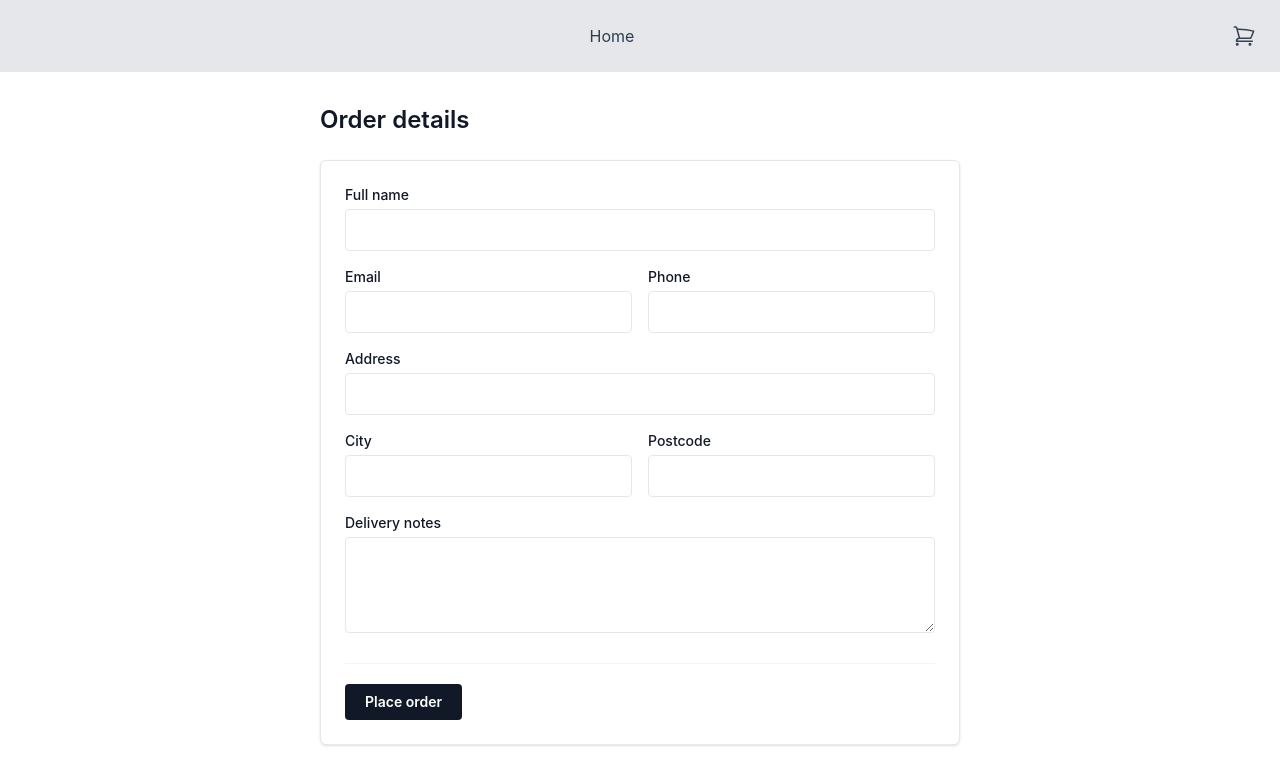
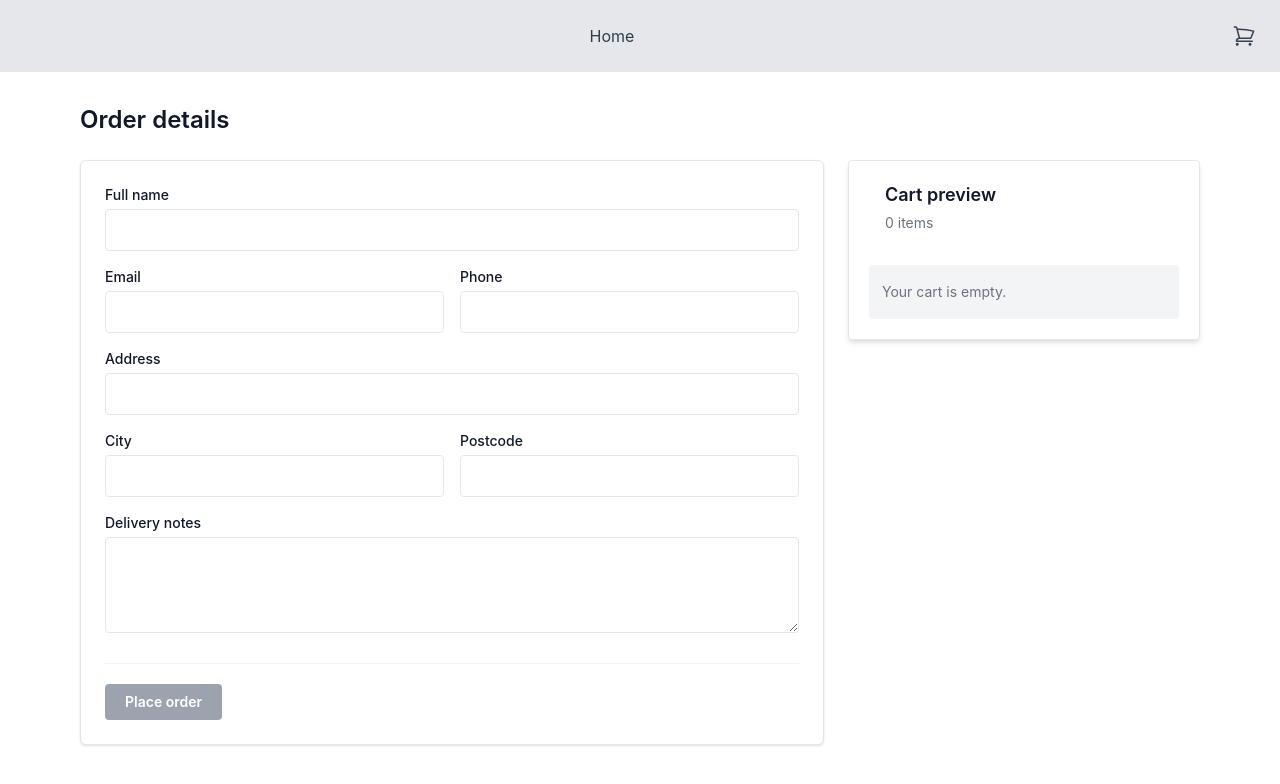
Before and after one commit to ellacoultish/vue-app, a Vue app in the folder vue-app/: page /order in a window 1280 px wide. Shown: the top 784 px of the page. Built offline with nearby package versions, Linux system fonts and the light colour scheme; the HTML template or start-up script is replaced by a standard one.

Commit message:
added cartPreview component, show cart on checkout

```diff
--- a/vue-app/src/components/Product/BasketPopout.vue
+++ b/vue-app/src/components/Product/BasketPopout.vue
@@ -1,11 +1,16 @@
 <template>
-  <div
-    class="absolute right-0 top-full z-20 mt-3 w-80 overflow-hidden rounded-md border border-line bg-surface shadow-xl"
+  <BaseCard
+    class="absolute right-0 top-full z-20 mt-3 w-80"
+    elevation="xl"
   >
-    <div
-      class="flex items-center justify-between border-b border-line-soft px-4 py-3"
+    <CartPreview
+      title="Basket"
+      :items="items"
+      compact
+      scrollable
+      @remove-item="emit('remove-item', $event)"
     >
-      <h2 class="text-sm font-semibold text-ink">Basket</h2>
+      <template #header-action>
         <BaseButton
           size="sm"
           type="button"
@@ -14,54 +19,9 @@
         >
           Close
         </BaseButton>
-    </div>
+      </template>
 
-    <div
-      v-if="items.length === 0"
-      class="px-4 py-6 text-sm text-ink-muted"
-    >
-      Your basket is empty.
-    </div>
-
-    <div
-      v-else
-      class="max-h-96 overflow-y-auto"
-    >
-      <ul class="divide-y divide-line-soft">
-        <li
-          v-for="item in items"
-          :key="item.title"
-          class="flex gap-3 px-4 py-3"
-        >
-          <img
-            class="h-14 w-14 flex-none rounded object-cover"
-            :src="item.imageUrl"
-            :alt="item.title"
-          />
-          <div class="min-w-0 flex-1">
-            <p class="truncate text-sm font-medium text-ink">
-              {{ item.title }}
-            </p>
-            <p class="mt-1 text-sm font-semibold text-ink-soft">
-              £{{ item.price }}
-            </p>
-          </div>
-          <BaseButton
-            size="sm"
-            type="button"
-            variant="danger"
-            @click="emit('remove-item', item)"
-          >
-            Remove
-          </BaseButton>
-        </li>
-      </ul>
-
-      <div class="border-t border-line-soft px-4 py-3">
-        <div class="mb-3 flex items-center justify-between text-sm">
-          <span class="text-ink-muted">Total</span>
-          <span class="font-semibold text-ink">£{{ totalPrice }}</span>
-        </div>
+      <template #footer-action>
         <BaseButton
           class="w-full"
           type="button"
@@ -69,14 +29,15 @@
         >
           Purchase
         </BaseButton>
-      </div>
-    </div>
-  </div>
+      </template>
+    </CartPreview>
+  </BaseCard>
 </template>
 
 <script setup lang="ts">
-import { computed } from 'vue'
 import type { Product } from '@/stores/products'
+import CartPreview from './CartPreview.vue'
+import BaseCard from '../UI/BaseCard.vue'
 import BaseButton from '../UI/BaseButton.vue'
 
 const props = defineProps<{
@@ -88,8 +49,4 @@ const emit = defineEmits<{
   (event: 'remove-item', product: Product): void
   (event: 'purchase'): void
 }>()
-
-const totalPrice = computed(() =>
-  props.items.reduce((total, item) => total + item.price, 0).toFixed(2),
-)
 </script>
--- /dev/null
+++ b/vue-app/src/components/Product/CartPreview.vue
@@ -0,0 +1,128 @@
+<template>
+  <div>
+    <div
+      class="flex items-start justify-between gap-4 border-b border-line-soft px-4 py-3"
+      :class="{ 'border-b-0 px-0 pt-0': !compact }"
+    >
+      <div>
+        <h2
+          :id="titleId"
+          class="font-semibold text-ink"
+          :class="compact ? 'text-sm' : 'text-lg'"
+        >
+          {{ title }}
+        </h2>
+        <p class="mt-1 text-sm text-ink-muted">
+          {{ itemCount }} {{ itemCount === 1 ? 'item' : 'items' }}
+        </p>
+      </div>
+
+      <slot name="header-action" />
+    </div>
+
+    <p
+      v-if="items.length === 0"
+      class="text-sm text-ink-muted"
+      :class="
+        compact
+          ? 'px-4 py-6'
+          : 'mt-5 rounded border border-line-soft bg-line-soft px-3 py-4'
+      "
+    >
+      Your cart is empty.
+    </p>
+
+    <div
+      v-else
+      :class="{ 'max-h-96 overflow-y-auto': scrollable }"
+    >
+      <ul
+        class="divide-y divide-line-soft"
+        :class="{ 'mt-5': !compact }"
+      >
+        <li
+          v-for="item in items"
+          :key="item.title"
+          class="flex gap-3"
+          :class="compact ? 'px-4 py-3' : 'py-4 first:pt-0'"
+        >
+          <img
+            class="flex-none rounded object-cover"
+            :class="compact ? 'h-14 w-14' : 'h-16 w-16'"
+            :src="item.imageUrl"
+            :alt="item.title"
+          />
+          <div class="min-w-0 flex-1">
+            <p
+              class="text-sm font-medium text-ink"
+              :class="compact ? 'truncate' : 'line-clamp-2'"
+            >
+              {{ item.title }}
+            </p>
+            <p class="mt-1 text-sm font-semibold text-ink-soft">
+              £{{ item.price.toFixed(2) }}
+            </p>
+          </div>
+          <BaseButton
+            size="sm"
+            type="button"
+            variant="danger"
+            @click="emit('remove-item', item)"
+          >
+            Remove
+          </BaseButton>
+        </li>
+      </ul>
+
+      <div
+        class="border-t border-line-soft"
+        :class="compact ? 'px-4 py-3' : 'pt-4'"
+      >
+        <div
+          class="flex items-center justify-between text-sm"
+          :class="{ 'mb-3': $slots['footer-action'] }"
+        >
+          <span class="text-ink-muted">Total</span>
+          <span
+            class="font-semibold text-ink"
+            :class="{ 'text-lg': !compact }"
+          >
+            £{{ totalPrice }}
+          </span>
+        </div>
+
+        <slot name="footer-action" />
+      </div>
+    </div>
+  </div>
+</template>
+
+<script setup lang="ts">
+import { computed } from 'vue'
+import type { Product } from '@/stores/products'
+import BaseButton from '../UI/BaseButton.vue'
+
+const props = withDefaults(
+  defineProps<{
+    items: Product[]
+    title: string
+    titleId?: string
+    compact?: boolean
+    scrollable?: boolean
+  }>(),
+  {
+    titleId: undefined,
+    compact: false,
+    scrollable: false,
+  },
+)
+
+const emit = defineEmits<{
+  (event: 'remove-item', product: Product): void
+}>()
+
+const itemCount = computed(() => props.items.length)
+const totalPrice = computed(() =>
+  props.items.reduce((total, item) => total + item.price, 0).toFixed(2),
+)
+</script>
--- a/vue-app/src/components/Product/ProductCard.vue
+++ b/vue-app/src/components/Product/ProductCard.vue
@@ -1,6 +1,6 @@
 <template>
-  <BaseCard>
-    <div class="overflow-hidden bg-surface border border-line-soft">
+  <BaseCard animated>
+    <div>
       <img
         class="h-48 w-full object-cover"
         :src="image"
--- a/vue-app/src/components/UI/BaseCard.vue
+++ b/vue-app/src/components/UI/BaseCard.vue
@@ -1,7 +1,33 @@
 <template>
   <div
-    class="max-w-sm rounded overflow-hidden shadow-sm hover:shadow-lg transition-all duration-300 hover:scale-101"
+    class="overflow-hidden rounded border border-line bg-surface"
+    :class="[
+      elevationClasses[elevation],
+      animated ? 'transition-all duration-300 hover:scale-101 hover:shadow-lg' : '',
+    ]"
   >
     <slot />
   </div>
 </template>
+
+<script setup lang="ts">
+type Elevation = 'sm' | 'md' | 'lg' | 'xl'
+
+withDefaults(
+  defineProps<{
+    animated?: boolean
+    elevation?: Elevation
+  }>(),
+  {
+    animated: false,
+    elevation: 'sm',
+  },
+)
+
+const elevationClasses: Record<Elevation, string> = {
+  sm: 'shadow-sm',
+  md: 'shadow-md',
+  lg: 'shadow-lg',
+  xl: 'shadow-xl',
+}
+</script>
--- a/vue-app/src/views/OrderView.vue
+++ b/vue-app/src/views/OrderView.vue
@@ -1,9 +1,10 @@
 <template>
-  <section class="mx-auto w-full max-w-2xl px-4 py-8">
+  <section class="mx-auto w-full max-w-6xl px-4 py-8">
     <h1 class="text-2xl font-semibold text-ink">Order details</h1>
 
+    <div class="mt-6 grid gap-6 lg:grid-cols-[minmax(0,1fr)_22rem]">
       <form
-      class="mt-6 space-y-6 rounded-md border border-line bg-surface p-6 shadow-sm"
+        class="space-y-6 rounded-md border border-line bg-surface p-6 shadow-sm"
         novalidate
         @submit="submitOrder"
       >
@@ -95,7 +96,10 @@
         <div
           class="flex flex-col gap-3 border-t border-line-soft pt-5 sm:flex-row sm:items-center"
         >
-        <BaseButton type="submit">
+          <BaseButton
+            type="submit"
+            :disabled="basketItems.length === 0"
+          >
             Place order
           </BaseButton>
 
@@ -107,21 +111,47 @@
           </p>
         </div>
       </form>
+
+      <aside
+        class="h-fit lg:sticky lg:top-6"
+        aria-labelledby="order-summary-title"
+      >
+        <BaseCard
+          class="p-5"
+          elevation="md"
+        >
+          <CartPreview
+            title="Cart preview"
+            title-id="order-summary-title"
+            :items="basketItems"
+            @remove-item="basketStore.removeFromBasket"
+          >
+          </CartPreview>
+        </BaseCard>
+      </aside>
+    </div>
   </section>
 </template>
 
 <script setup lang="ts">
+import { computed } from 'vue'
+import { RouterLink } from 'vue-router'
 import {
   createPatternValidator,
   createPhoneValidator,
   useFormValidation,
 } from '@/composables/useFormValidation'
+import { useBasketStore } from '@/stores/basket'
 import { orderFormFields, useOrderFormStore } from '@/stores/orderForm'
+import CartPreview from '../components/Product/CartPreview.vue'
 import BaseButton from '../components/UI/BaseButton.vue'
+import BaseCard from '../components/UI/BaseCard.vue'
 import FormInput from '../components/UI/FormInput.vue'
 
+const basketStore = useBasketStore()
 const orderFormStore = useOrderFormStore()
 const { isFormValid, setFieldValidity } = useFormValidation(orderFormFields)
+const basketItems = computed(() => basketStore.getBasket())
 const validatePhone = createPhoneValidator()
 const validatePostcode = createPatternValidator(
   /^[A-Za-z0-9][A-Za-z0-9 -]{2,10}$/,
```
Lines whose indentation alone changed are shown as unchanged.
